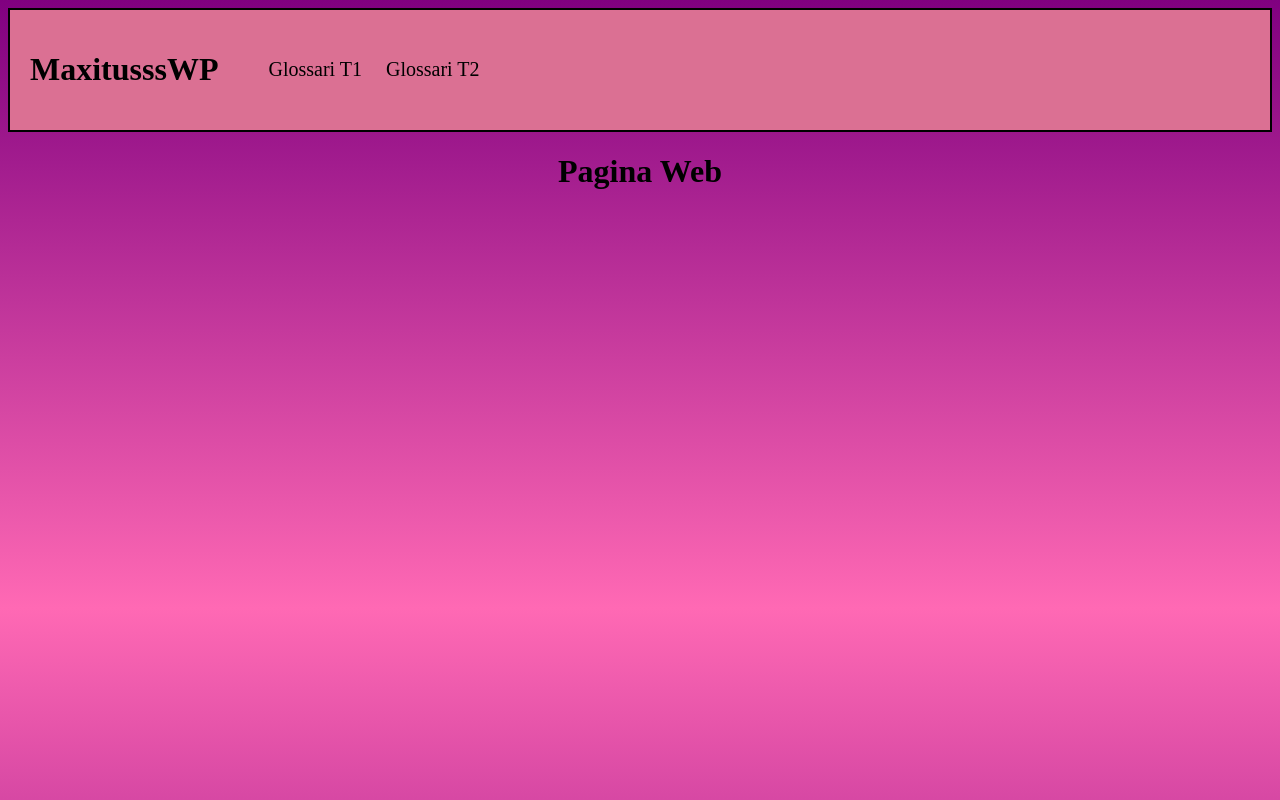
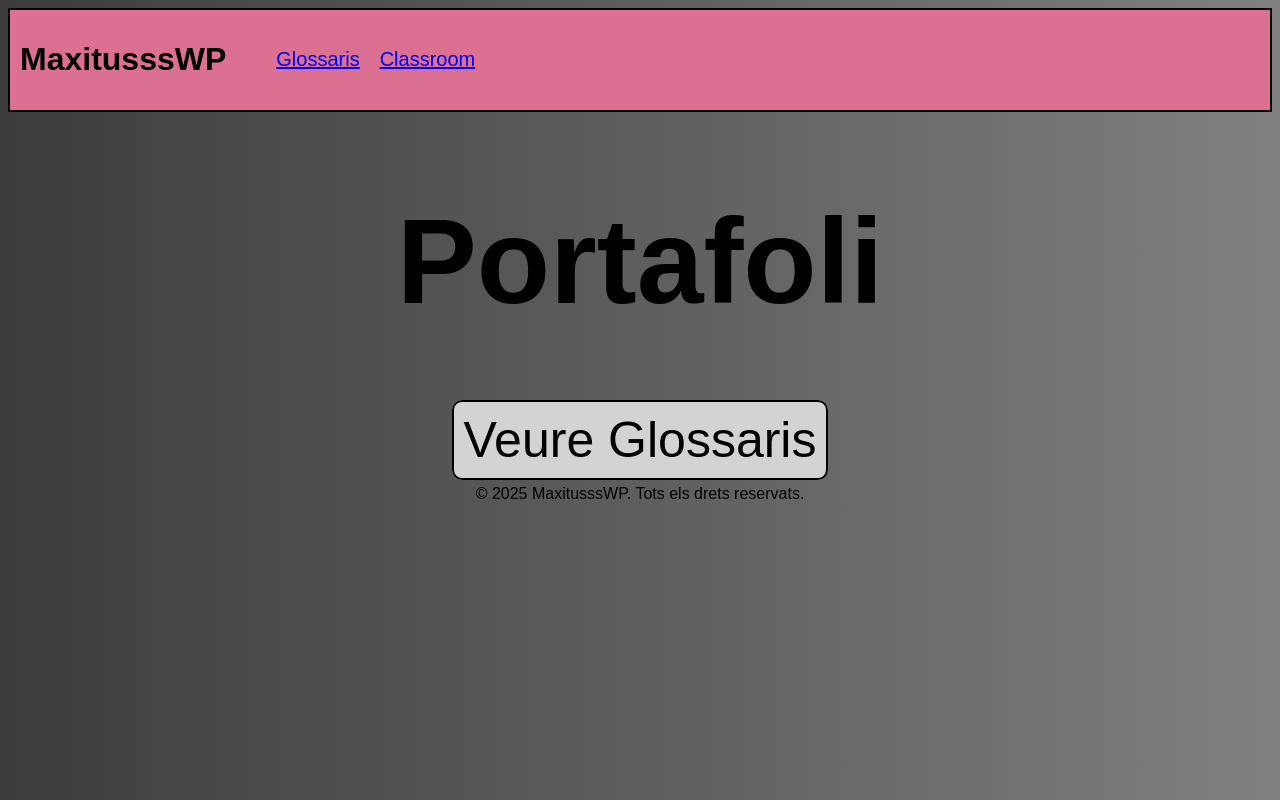
Before and after one commit to Maxitusss99/MaxitusssWP, a plain HTML site: page index.html in a window 1280 px wide. Shown: the top 800 px of the page. Drawn offline with Linux system fonts and the light colour scheme.

Commit message:
Add files via upload

```diff
--- /dev/null
+++ b/Glossaris.css
@@ -0,0 +1,20 @@
+body {
+    height: 1200px;
+    text-align: center;
+    font-family: Arial;
+    align-items: center;
+    background: linear-gradient(to right, rgb(60, 60, 60),gray);
+}
+portafoli-title {
+    font-size: 120px;
+    color: black;
+    text-decoration: none;
+}
+projecte-glossariT1  {
+    font-size: 60px;
+    color: black;
+}
+projecte-glossariT2  {
+    font-size: 60px;
+    color: black;
+}
--- a/index.css
+++ b/index.css
@@ -1,22 +1,56 @@
 body {
-  background: repeating-linear-gradient(purple,hotpink,purple);
   height: 1200px;
   text-align: center;
+  font-family: Arial;
+  align-items: center;
+  background: linear-gradient(to right, rgb(60, 60, 60),gray);
 }
 header {
   display: flex;
-  padding: 20px;
+  padding: 10px;
   align-items: center;
   text-align: right;
   background-color: palevioletred;
   border: 2px solid black;
   gap: 30px;
-  margin: 0;
 }
-.enllaços a {
+.enllaços{
   margin-left: 20px;
   text-align: right;
   text-decoration: none;
   color: black;
   font-size: 20px;
+  gap: 20px;
+  align-items: center;
+  display: flex;
 }
+.portafoli-title {
+  font-size: 120px;
+  color: black;
+  text-decoration: none;
+}
+.projecte-glossariT1  {
+  font-size: 30px;
+  color: black;
+}
+.projecte-glossariT2  {
+  font-size: 30px;
+  color: black;
+}
+.enllaç-projecte-glossariT1 {
+  font-size: 50px;
+  color: black;
+  text-decoration: none;
+  display: inline-flexbox;
+  padding: 10px;
+  border: 2px solid black;
+  background-color: lightgray;
+  margin-top: 10px;
+  margin-left: auto;
+  margin-bottom: 10px;
+  align-items: center;
+  justify-content: center;
+  gap: 10px;
+  transition: background-color 0.3s, color 0.3s;
+  border-radius: 10px;
+}
--- a/index.html
+++ b/index.html
@@ -2,17 +2,22 @@
 <html lang="es">
     <head>
         <meta charset="UTF-8">
+        <meta name="viewport" content="width=device-width, initial-scale=1.0">
         <title>Max Web Page</title>
         <link rel="stylesheet" href="index.css">
     </head>
     <body>
-      <header class="capçalera">
-        <h1>MaxitusssWP</h1>
-        <nav class="enllaços">
-            <a href="GlossariT1.html">Glossari T1</a>
-            <a href="GlossariT2CS.html">Glossari T2</a>
-        </nav>
-      </header>
-      <h1>Pagina Web</h1>
+    <header class="capçalera">
+  <h1>MaxitusssWP</h1>
+  <nav class="enllaços">
+    <a href="Glossaris.html" target="_blank">Glossaris</a>
+    <a href="https://classroom.google.com" target="_blank">Classroom</a>
+  </nav>
+</header>
+      <h1 class="portafoli-title">Portafoli</h1>
+      <a class="enllaç-projecte-glossariT1" href="Glossaris.html" target="_blank">Veure Glossaris</a>
+      <footer class="peu-pagina">
+        <p>© 2025 MaxitusssWP. Tots els drets reservats.</p>
+      </footer>
 </body>
 </html>
```
Also changed, not shown: Glossaris.html (added, +23 -0 lines).
